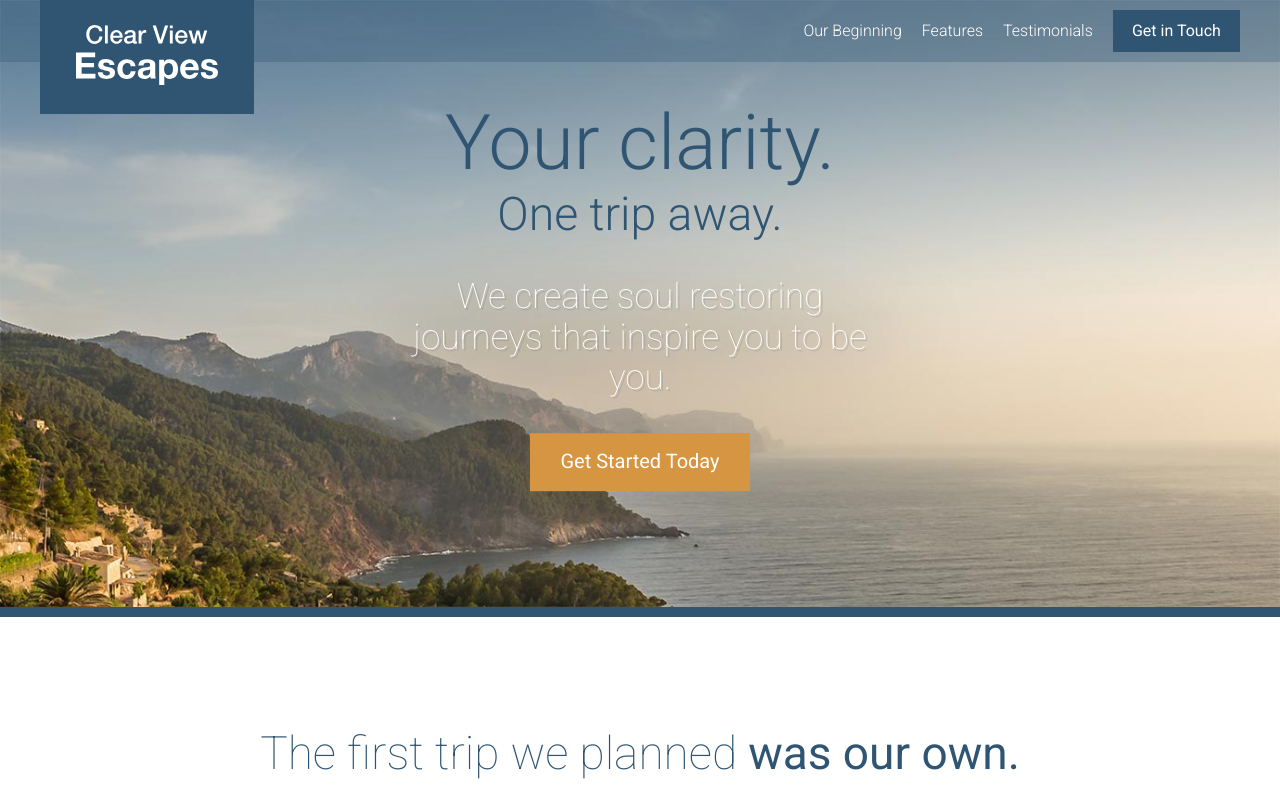
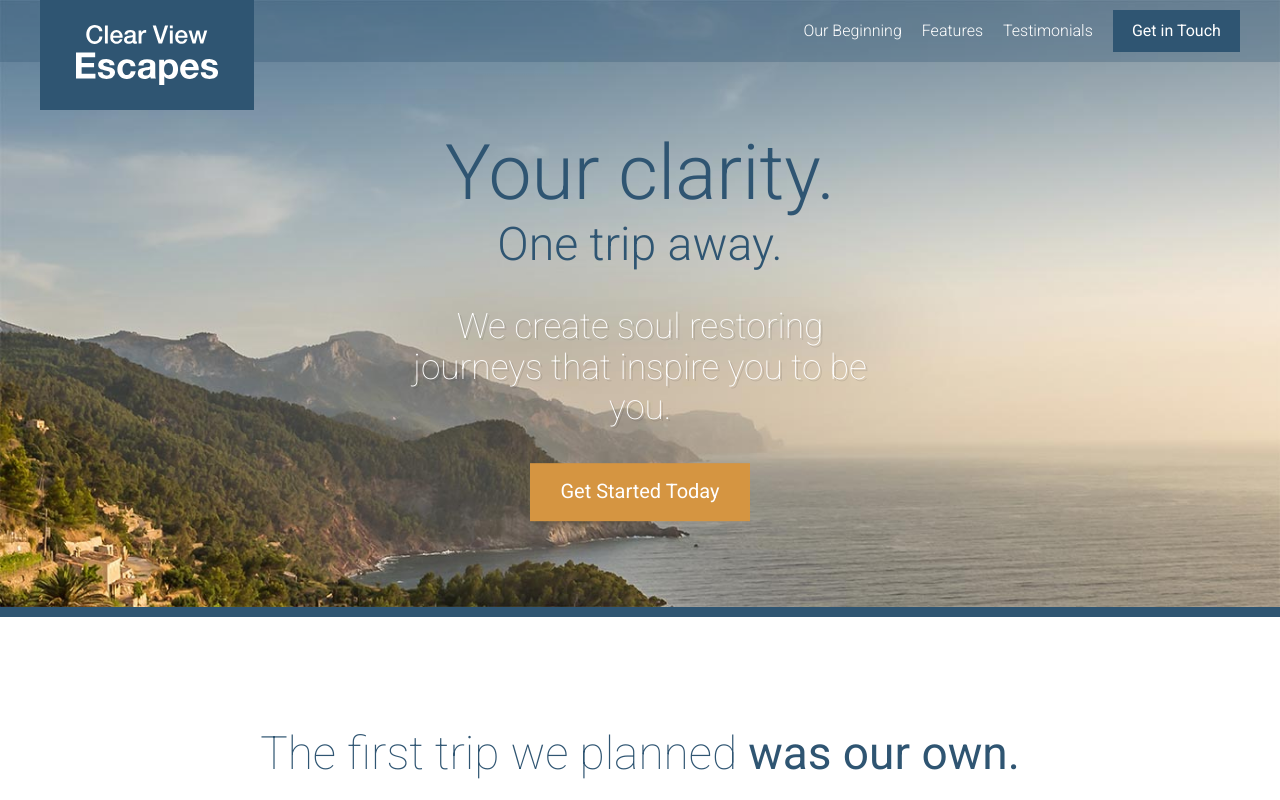
Before and after one commit to majekolaitan/travel-site, a website: page app/index.html in a window 1280 px wide. Shown: the top 800 px of the page. Drawn offline with Linux system fonts and the light colour scheme.

Commit message:
Styling our Header - completed desktop

```diff
--- a/app/assets/styles/modules/_large-hero.css
+++ b/app/assets/styles/modules/_large-hero.css
@@ -7,6 +7,7 @@
 	}
 
 	&__text-content {
+		padding-top: 60px;
 		position: absolute;
 		top: 50%;
 		transform: translateY(-50%);
--- a/app/assets/styles/modules/_site-header.css
+++ b/app/assets/styles/modules/_site-header.css
@@ -15,4 +15,8 @@
 		background-color: $mainBlue;
 		padding: 25px 36px;
 	}
+
+	&__logo__graphic {
+		text-indent: -9999px;
+	}
 }
--- a/app/index.html
+++ b/app/index.html
@@ -12,7 +12,7 @@
   <header class="site-header">
     <div class="wrapper">
       <div class="site-header__logo">
-        <img src="assets/images/icons/clear-view-escapes.svg">
+        <div class="site-header__logo__graphic icon icon--clear-view-escapes">Clear View Escapes</div>
       </div>
       <div class="site-header__btn-container">
         <a href="#" class="btn">Get in Touch</a>
--- a/app/temp/styles/styles.css
+++ b/app/temp/styles/styles.css
@@ -479,6 +479,7 @@ a {
 	}
 
 .large-hero__text-content {
+		padding-top: 60px;
 		position: absolute;
 		top: 50%;
 		-webkit-transform: translateY(-50%);
@@ -1115,6 +1116,10 @@ automatically by Gulp. Instead edit gulp/templates/sprite */
 		padding: 25px 36px;
 	}
 
+.site-header__logo__graphic {
+		text-indent: -9999px;
+	}
+
 .primary-nav--pull-right {
 		float: right;
 	}
```
